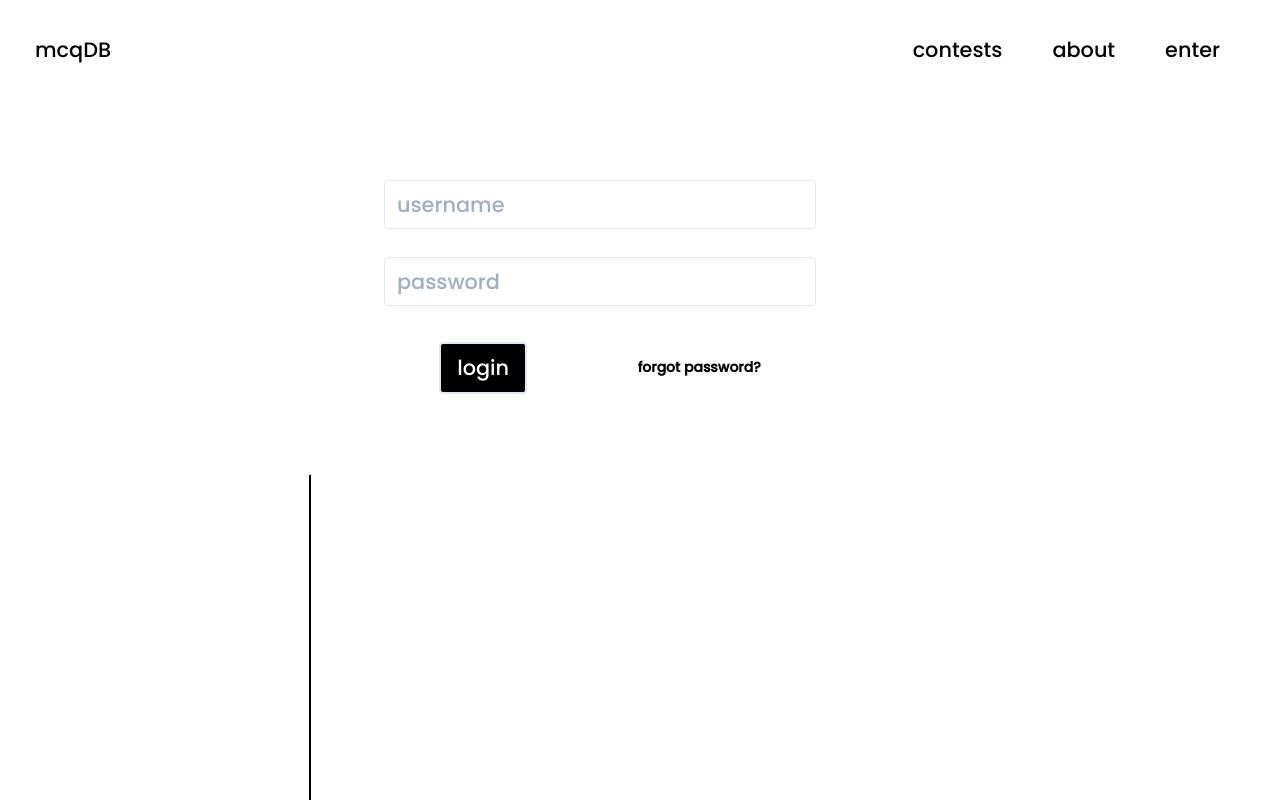
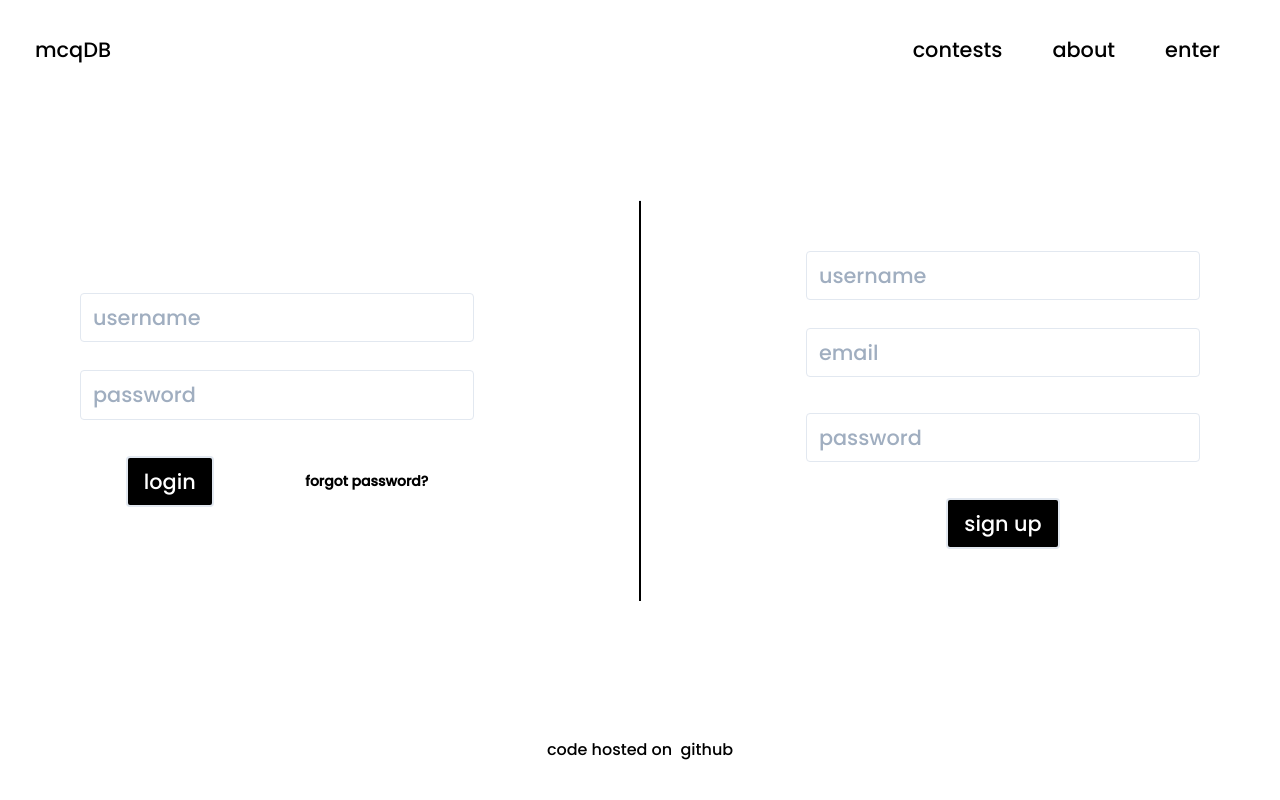
Before and after one commit to mcqdb/mcqdb, a React (Create React App) app in the folder client/: page /enter in a window 1280 px wide. Shown: the top 800 px of the page. Built offline with nearby package versions, Linux system fonts and the light colour scheme.

Commit message:
minor changes

```diff
--- a/client/src/Pages/Enter.js
+++ b/client/src/Pages/Enter.js
@@ -3,7 +3,7 @@ import './Enter.css'
 
 function Enter() {
   return (
-    <div clas sName="enter">
+    <div className="enter">
       <div className="login p-20 pr-40">
         <form>
           <div class="mb-4">
```
